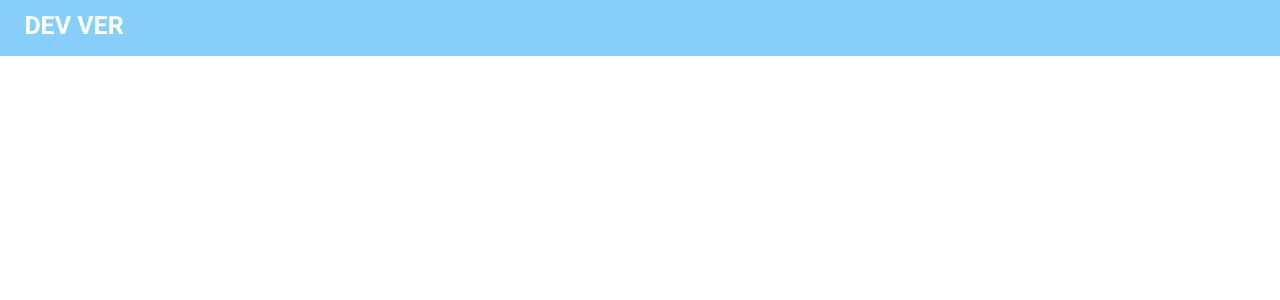
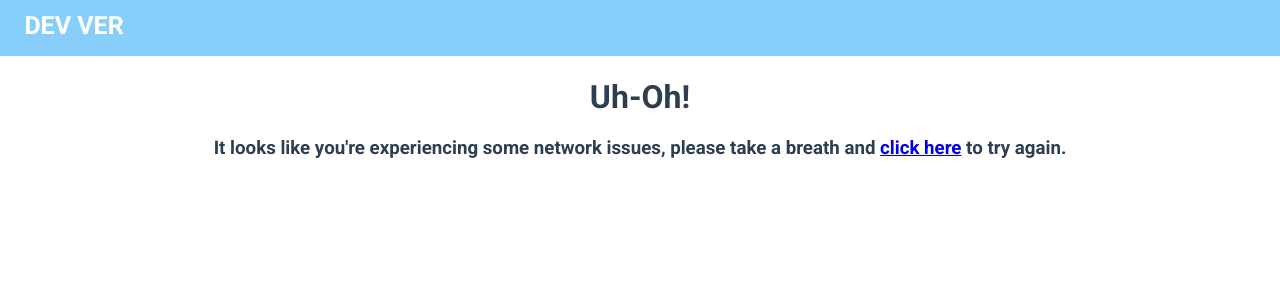
Before and after one commit to konnRG/SE331-2022-Project-1, a Vue app: page /network-error in a window 1280 px wide. Before the commit this address had no page. Shown: the top 300 px of the page. Built offline with nearby package versions, Linux system fonts and the light colour scheme.

Commit message:
Error pages

```diff
--- a/src/router/index.js
+++ b/src/router/index.js
@@ -7,6 +7,8 @@ import DoctorCommentView from '@/views/patient/DoctorCommentView.vue'
 import PatientService from '@/services/PatientService'
 import GStore from '@/store'
 import NProgress from 'nprogress'
+import NetWorkErrorView from '@/views/NetworkErrorView.vue'
+import NotFoundView from '@/views/NotFoundView.vue'
 
 const routes = [
   {
@@ -56,6 +58,22 @@ const routes = [
         component: DoctorCommentView
       }
     ]
+  },
+  {
+    path: '/404/:resource',
+    name: '404Resource',
+    component: NotFoundView,
+    props: true
+  },
+  {
+    path: '/:catchAll(.*)',
+    name: 'NotFound',
+    component: NotFoundView
+  },
+  {
+    path: '/network-error',
+    name: 'NetworkError',
+    component: NetWorkErrorView
   }
 ]
 
--- /dev/null
+++ b/src/views/NetworkErrorView.vue
@@ -0,0 +1,11 @@
+<template>
+  <div class="networkError">
+    <h1>Uh-Oh!</h1>
+
+    <h3>
+      It looks like you're experiencing some network issues, please take a
+      breath and
+      <a href="#" @click="$router.go(-1)">click here</a> to try again.
+    </h3>
+  </div>
+</template>
--- /dev/null
+++ b/src/views/NotFoundView.vue
@@ -0,0 +1,20 @@
+<template>
+  <div>
+    <h1>Oops!</h1>
+    <h3>The {{ resource }} you're looking for is not here.</h3>
+    <router-link :to="{ name: 'PatientList' }"
+      >Back to the home page</router-link
+    >
+  </div>
+</template>
+<script>
+export default {
+  prop: {
+    resource: {
+      type: String,
+      required: true,
+      default: 'page'
+    }
+  }
+}
+</script>
```
